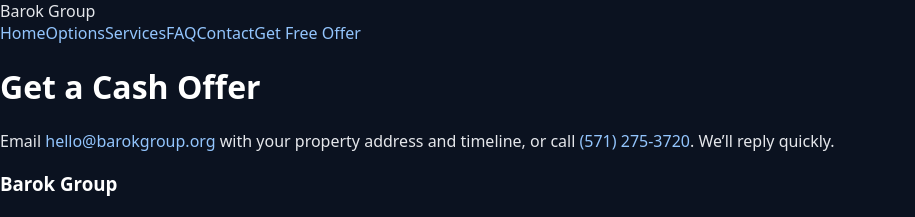
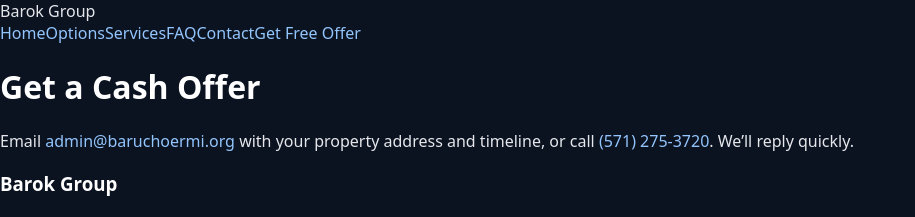
Before and after one commit to duchesam/barokgroup, a Next.js app: page /get-offer in a window 1280 px wide. Shown: the top 217 px of the page, without its empty margins (0-915 px from the left). Built offline with nearby package versions, Linux system fonts and the light colour scheme.

Commit message:
Update get-offer.js

```diff
--- a/pages/get-offer.js
+++ b/pages/get-offer.js
@@ -5,11 +5,11 @@
 export default function GetOffer(){
   return (
     <>
-      <Head><title>Get Free Offer – Barok Group</title></Head>
+      <Head><title>Get Free Offer – Baruch Ermi</title></Head>
       <Header />
       <main className="container content">
         <h1>Get a Cash Offer</h1>
-        <p>Email <a href="mailto:hello@barokgroup.org">hello@barokgroup.org</a> with your property address and timeline, or call <a href="tel:+15712753720">(571) 275-3720</a>. We’ll reply quickly.</p>
+        <p>Email <a href="mailto:admin@baruchermi.org">admin@baruchoermi.org</a> with your property address and timeline, or call <a href="tel:+15712753720">(571) 275-3720</a>. We’ll reply quickly.</p>
       </main>
       <Footer />
     </>
```
